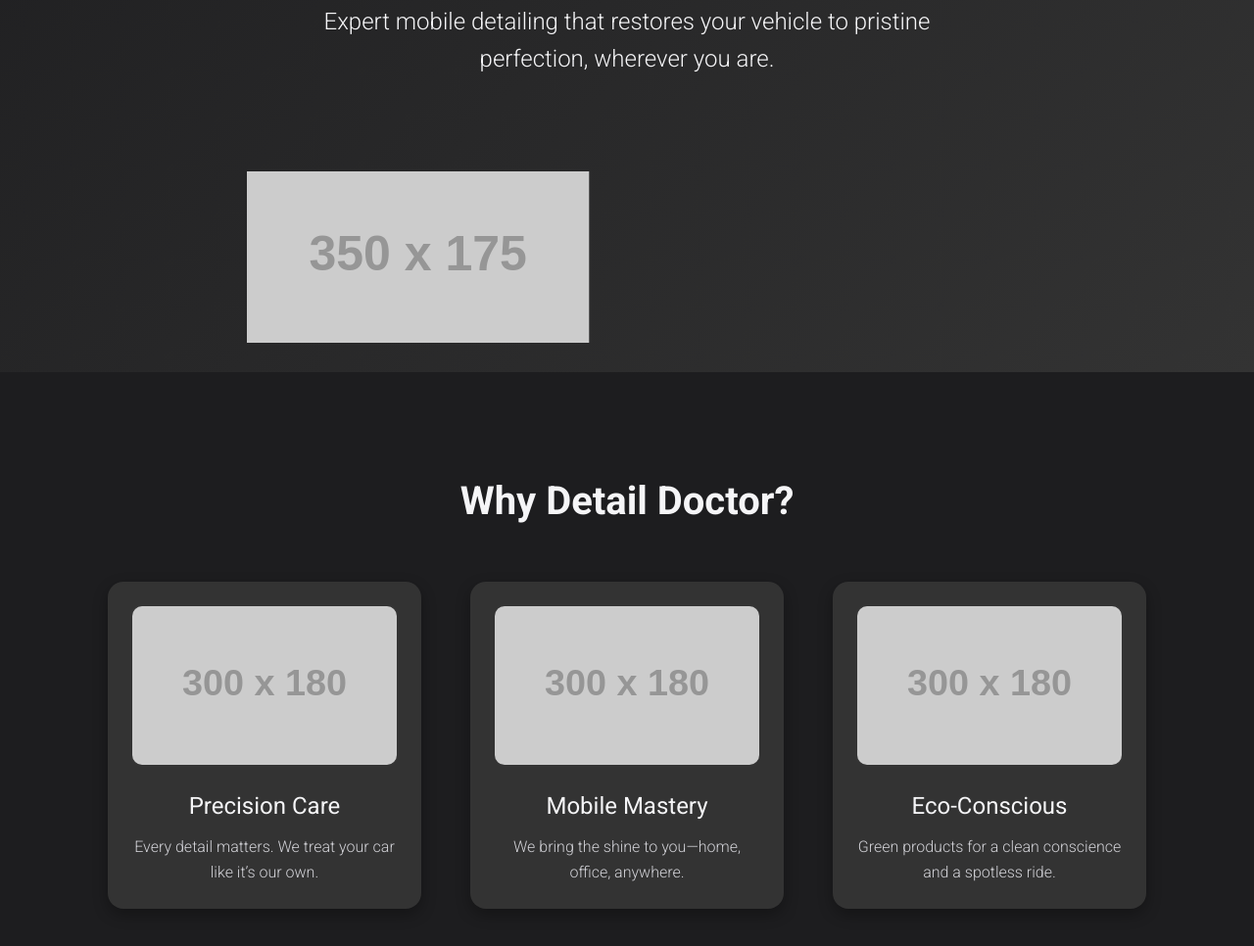
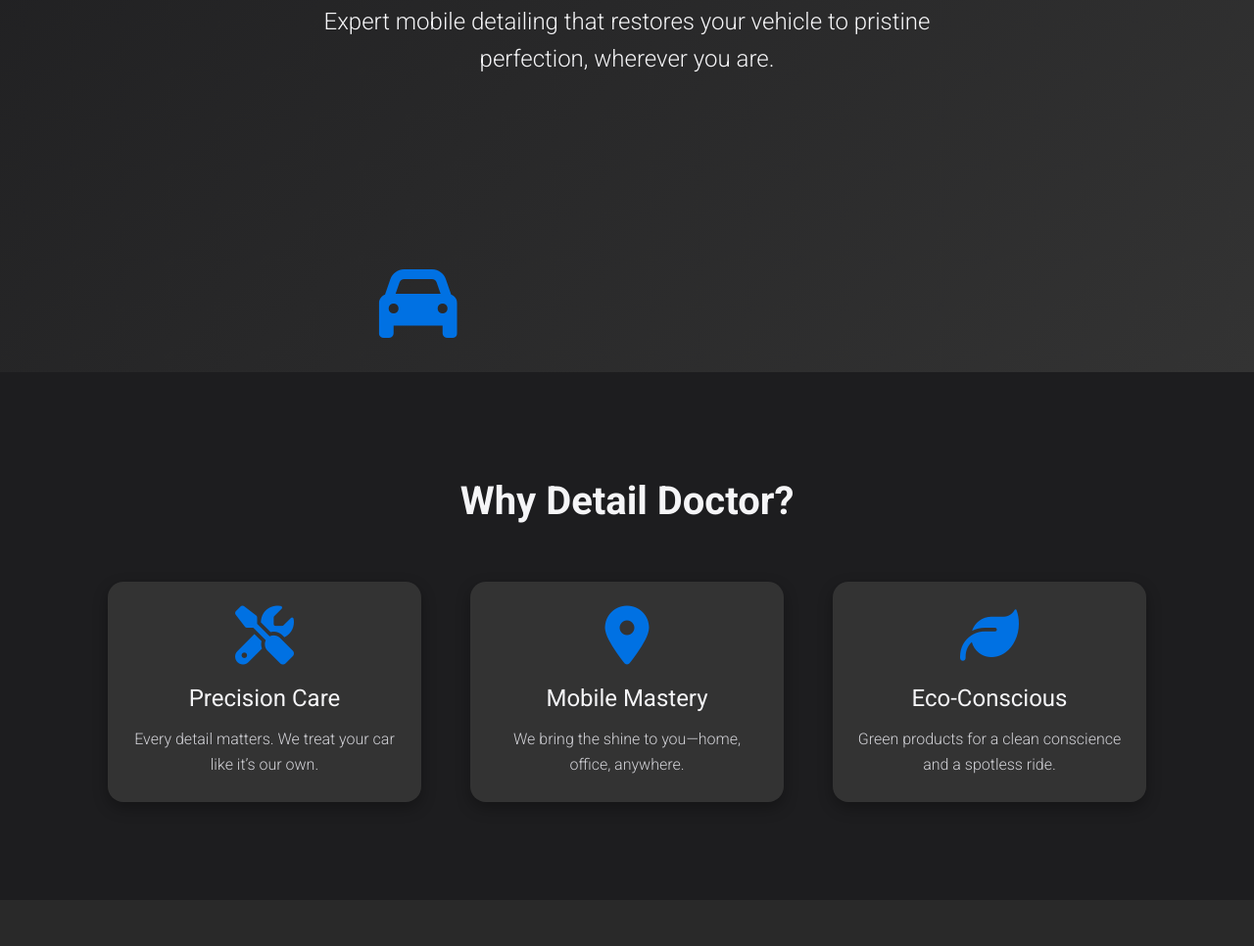
Before and after one commit to slatform/detaildoctor, a plain HTML site: page index.html in a window 1280 px wide. Shown: the part 420-1386 px from the top of the page at 98% size. Drawn offline with Linux system fonts and the light colour scheme; placeholder pictures from the web are drawn by us; a small style sheet from the web is missing.

Commit message:
update html

```diff
--- a/index.html
+++ b/index.html
@@ -5,6 +5,7 @@
     <meta name="viewport" content="width=device-width, initial-scale=1.0">
     <title>Detail Doctor - Mobile Detailing</title>
     <link href="https://fonts.googleapis.com/css2?family=Roboto:wght@300;400;700&display=swap" rel="stylesheet">
+    <link rel="stylesheet" href="https://cdnjs.cloudflare.com/ajax/libs/font-awesome/6.5.1/css/all.min.css" integrity="sha512-DTOQO9h1XMc+6JZOJbuGxsHo++Y54sDytelL9G6nk+WBzN8q8dH6P2V8e8e0eBZaG8QzSG+8aQR8O+Fh8QzSGQw==" crossorigin="anonymous" referrerpolicy="no-referrer" />
     <style>
         * {
             margin: 0;
@@ -84,7 +85,8 @@
         .hero .car {
             position: absolute;
             bottom: 30px;
-            width: 350px;
+            font-size: 80px;
+            color: #0071e3;
             animation: drift 12s infinite linear;
         }
         @keyframes fadeIn {
@@ -123,9 +125,9 @@
             transform: translateY(-15px);
             box-shadow: 0 10px 20px rgba(0, 0, 0, 0.4);
         }
-        .card img {
-            width: 100%;
-            border-radius: 10px;
+        .card i {
+            font-size: 60px;
+            color: #0071e3;
             margin-bottom: 15px;
         }
         .card h3 {
@@ -209,7 +211,7 @@
                 font-size: 20px;
             }
             .hero .car {
-                width: 250px;
+                font-size: 60px;
             }
             .section {
                 padding: 60px 20px;
@@ -234,24 +236,24 @@
     <section class="hero">
         <h1>Your Car, Our Cure</h1>
         <p>Expert mobile detailing that restores your vehicle to pristine perfection, wherever you are.</p>
-        <img src="https://via.placeholder.com/350x175?text=Car" alt="Car" class="car">
+        <i class="fas fa-car car"></i>
     </section>
 
     <section class="section">
         <h2>Why Detail Doctor?</h2>
         <div class="cards">
             <div class="card">
-                <img src="https://via.placeholder.com/300x180?text=Precision" alt="Precision">
+                <i class="fas fa-tools"></i>
                 <h3>Precision Care</h3>
                 <p>Every detail matters. We treat your car like it’s our own.</p>
             </div>
             <div class="card">
-                <img src="https://via.placeholder.com/300x180?text=Mobile" alt="Mobile">
+                <i class="fas fa-map-marker-alt"></i>
                 <h3>Mobile Mastery</h3>
                 <p>We bring the shine to you—home, office, anywhere.</p>
             </div>
             <div class="card">
-                <img src="https://via.placeholder.com/300x180?text=Eco" alt="Eco">
+                <i class="fas fa-leaf"></i>
                 <h3>Eco-Conscious</h3>
                 <p>Green products for a clean conscience and a spotless ride.</p>
             </div>
```
